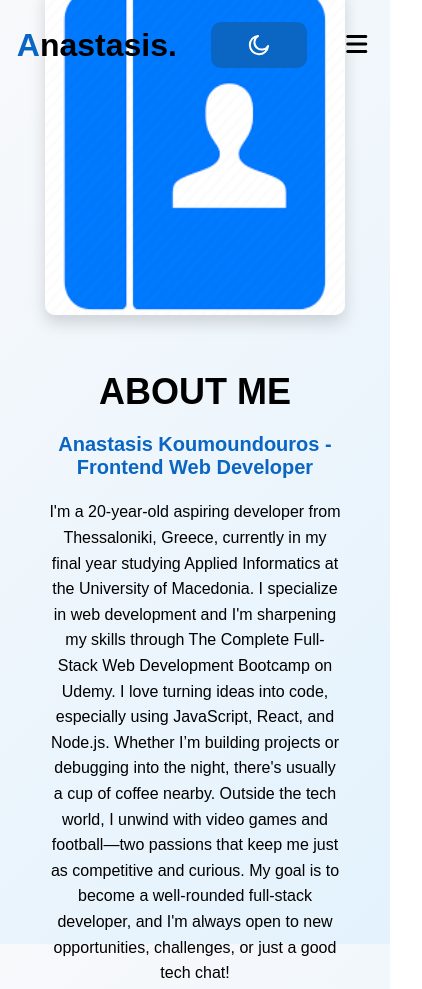
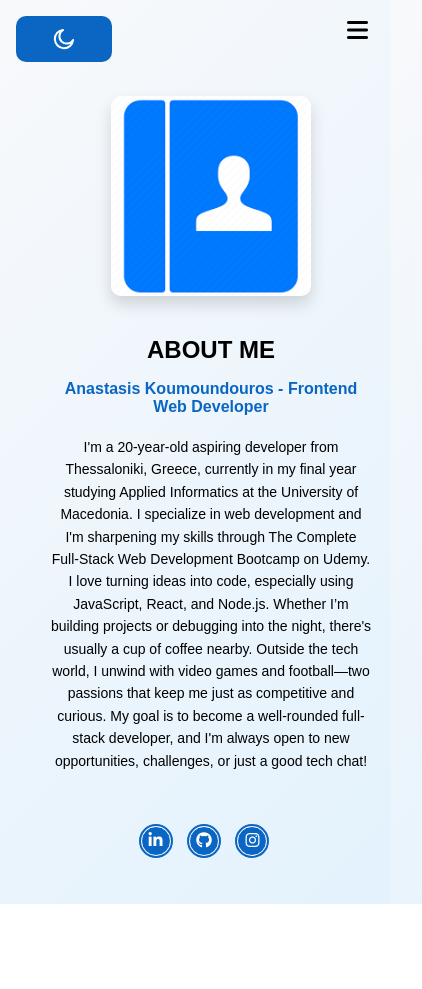
Before and after one commit to AnastasisKoumou/Personal-Portfolio, a plain HTML site: page aboutme.html in a window 390 px wide. Shown: the top 989 px of the page, 422 px wide, since content can reach past the window. After the commit the page ends 904 px from the top, so only its background shows below. Drawn offline with Linux system fonts and the light colour scheme.

Commit message:
Update aboutme.css

```diff
--- a/aboutme.css
+++ b/aboutme.css
@@ -91,3 +91,103 @@
     height: 330px;
   }
 }
+
+/* Tablet Portrait (768px) */
+@media (max-width: 768px) {
+  .main-container {
+    height: auto;
+    padding: 80px 1rem 2rem;
+  }
+
+  .aboutme-content {
+    gap: 1.5rem;
+    padding: 1.5rem;
+  }
+
+  #aboutme-image {
+    max-width: 250px;
+    height: auto;
+  }
+
+  .main-paragraph h1 {
+    font-size: 28px;
+  }
+
+  .main-paragraph h3 {
+    font-size: 18px;
+  }
+
+  .main-paragraph p {
+    font-size: 15px;
+  }
+
+  .social-icons a {
+    width: 32px;
+    height: 32px;
+    line-height: 32px;
+    margin-right: 18px;
+  }
+}
+
+/* Mobile (480px) */
+@media (max-width: 480px) {
+
+  .logo {
+    display: none;
+  }
+
+  .main-container {
+    padding-top: 60px;
+  }
+
+  .aboutme-content {
+    padding: 1rem;
+  }
+
+  #aboutme-image {
+    max-width: 200px;
+    height: auto;
+  }
+
+  .main-paragraph h1 {
+    font-size: 24px;
+  }
+
+  .main-paragraph h3 {
+    font-size: 16px;
+  }
+
+  .main-paragraph p {
+    font-size: 14px;
+  }
+
+  .social-icons a {
+    width: 28px;
+    height: 28px;
+    line-height: 28px;
+    margin-right: 14px;
+  }
+
+  header {
+    flex-direction: column;
+    align-items: center;
+    text-align: center;
+    }
+
+  .navbar {
+    display: none;
+  }
+
+  .menu-btn {
+    display: block;
+    position: absolute;
+    top: 1rem;
+    right: 1rem;
+  }
+
+  .theme-switch {
+    position: absolute;
+    top: 1rem;
+    left: 1rem;
+  }
+}
```
